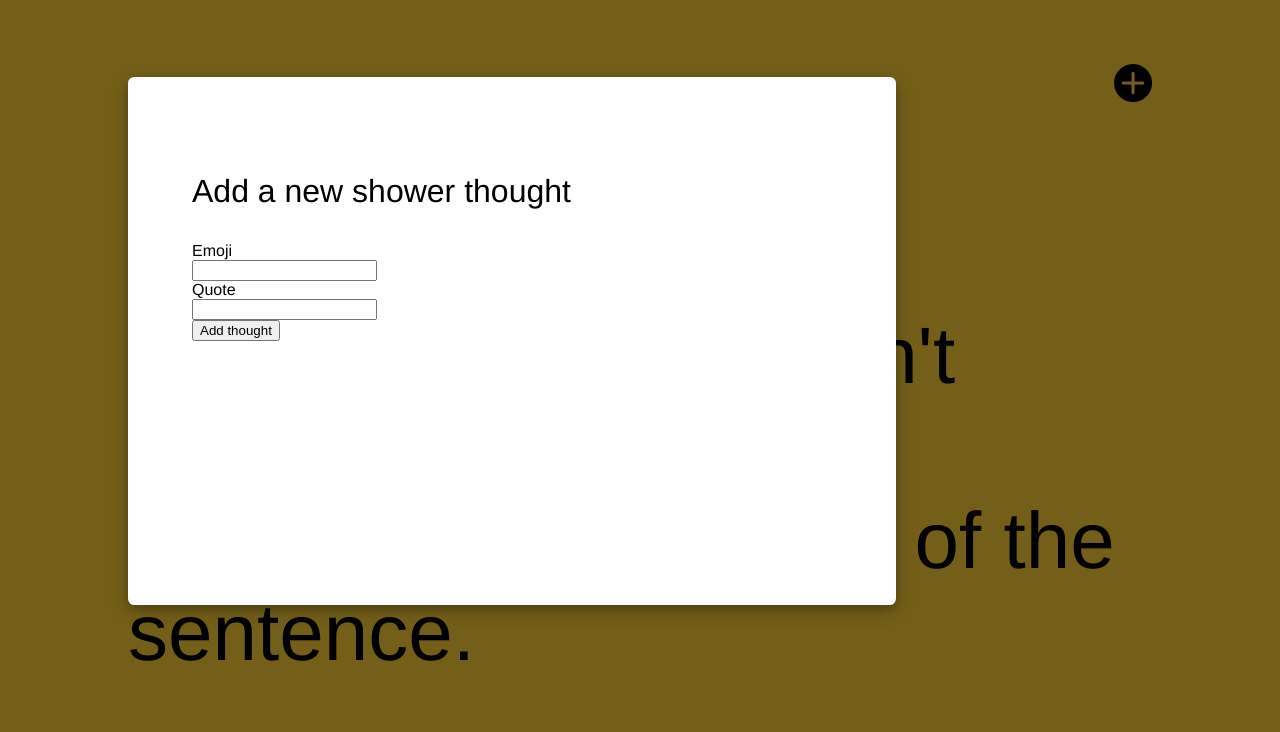
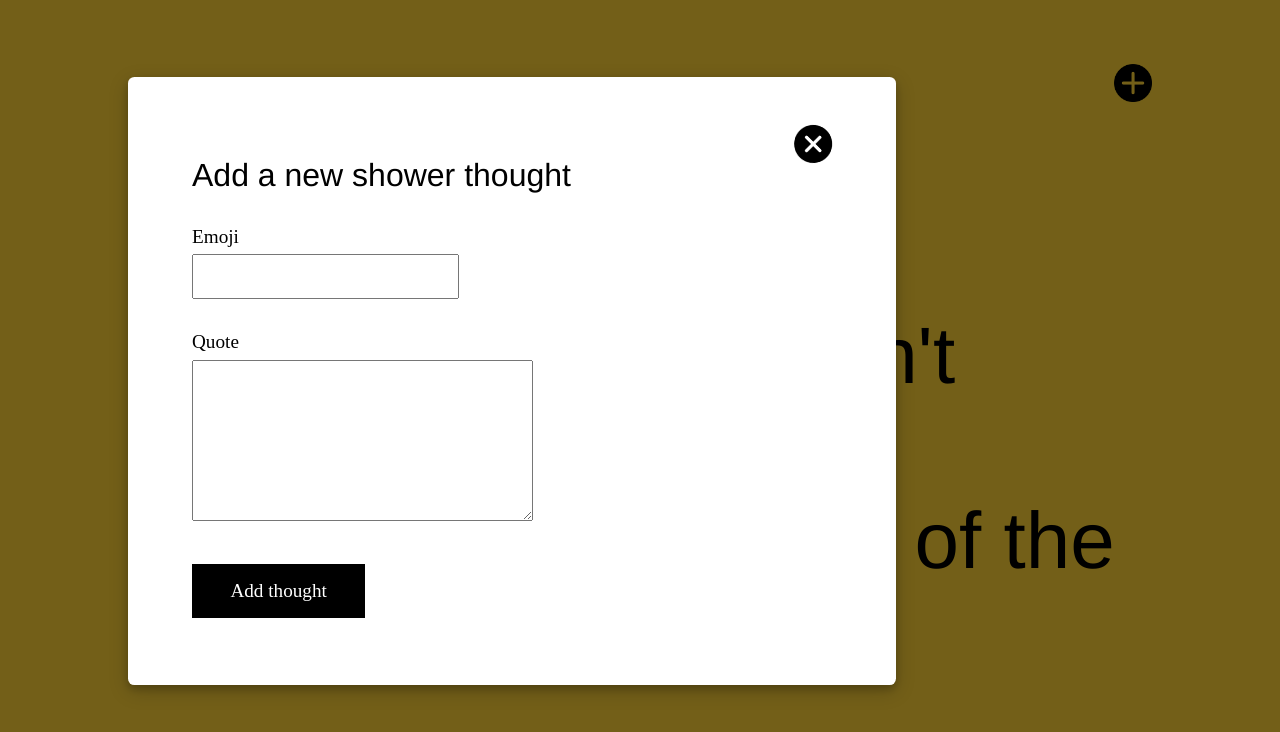
Before and after one commit to isabelxklee/shower-thoughts, a React (Create React App) app: page / in a window 1280 px wide. Both pictures are taken after a click on the picture 1132 px from the left and 82 px from the top of the page. Shown: the top 732 px of the page. Built offline with nearby package versions, Linux system fonts and the light colour scheme; data requests are answered from the project's data file.

Commit message:
added close button to form

```diff
--- a/src/App.css
+++ b/src/App.css
@@ -6,7 +6,7 @@ body {
   background-color: #E8C030;
 }
 
-body, h1, h2, h3 {
+body, h1, h2, h3, input {
   font-weight: 400;
 }
 
@@ -26,23 +26,18 @@ h3 {
   margin: 3rem 0;
 }
 
-#add-icon {
+.icon {
   width: 2.4rem;
+  cursor: pointer;
   float: right;
-  cursor: pointer;
+}
+
+#add {
   margin-top: -3rem;
 }
 
-form {
-  background-color: white;
-  color: black;
-  z-index: 2;
-  position: absolute;
-  width: 50%;
-  height: 50%;
-  box-shadow: 0 4px 8px 0 rgba(0, 0, 0, 0.2), 0 6px 20px 0 rgba(0, 0, 0, 0.19);
-  border-radius: 0.4rem;
-  padding: 4rem;
+#close {
+  transform: rotate(45deg);
 }
 
 #overlay {
@@ -58,3 +53,37 @@ form {
   z-index: 1; /* Specify a stack order in case you're using a different order for other elements */
   cursor: pointer; /* Add a pointer on hover */
 }
+
+form {
+  background-color: white;
+  color: black;
+  z-index: 2;
+  position: absolute;
+  width: 50%;
+  height: 50%;
+  box-shadow: 0 4px 8px 0 rgba(0, 0, 0, 0.2), 0 6px 20px 0 rgba(0, 0, 0, 0.19);
+  border-radius: 0.4rem;
+  padding: 3rem 4rem 10rem;
+}
+
+label, input, textarea {
+  font-size: 1.2rem;
+  font-family: 'Apfel Grotezk';
+}
+
+input, textarea {
+  padding: 0.6rem;
+  margin: 0.4rem 0 2rem 0;
+}
+
+textarea {
+  width: 50%;
+  height: 35%;
+}
+
+input[type=submit] {
+  background-color: black;
+  color: white;
+  border: none;
+  padding: 1rem 2.4rem;
+}
--- a/src/App.js
+++ b/src/App.js
@@ -56,7 +56,7 @@ class App extends Component {
         {displayForm === true
         ?
           <>
-            <Form />
+            <Form icon={icon} toggleFormDisplay={this.toggleFormDisplay}/>
             <div id="overlay" onClick={this.toggleFormDisplay}/>
           </>
         :
@@ -64,7 +64,7 @@ class App extends Component {
         }
 
         <h1>Shower Thoughts</h1>
-        <img src={icon} onClick={this.toggleFormDisplay} id="add-icon" alt="Icon with a plus sign"/>
+        <img src={icon} onClick={this.toggleFormDisplay} className="icon" id="add" alt="Icon with a plus sign"/>
         <Button variant='inverted' onClick={this.handleChange}>Generate a thought</Button>
         <Thought thought={thoughts[selectedIndex]} />
       </div>
--- a/src/components/Form.jsx
+++ b/src/components/Form.jsx
@@ -1,15 +1,20 @@
 import React, {Component} from 'react'
 
 class Form extends Component {
+  handleChange = () => {
+    this.props.toggleFormDisplay()
+  }
+
   render() {
     return(
       <form>
+        <img src={this.props.icon} onClick={this.handleChange} className="icon" id="close" alt="Icon with an x shape"/>
         <h3>Add a new shower thought</h3>
 
         <label>
           Emoji
           <br />
-          <input type="text" name="emoji" />
+          <input type="text" name="emoji" autoComplete="off"/>
         </label>
 
         <br />
@@ -17,7 +22,7 @@ class Form extends Component {
         <label>
           Quote
           <br />
-          <input type="text" name="quote" />
+          <textarea name="quote" autoComplete="off"/>
         </label>
 
         <br />
```
